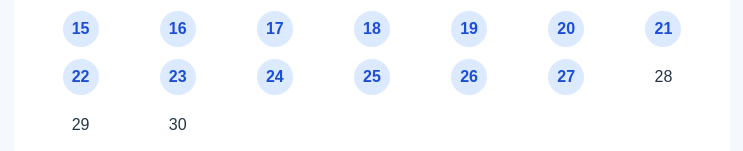
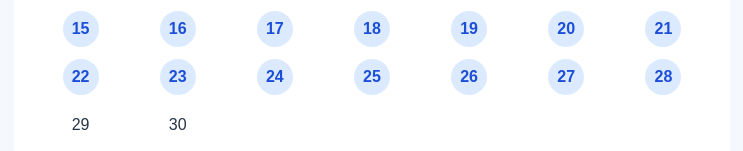
Before and after one commit to hmda849/ai-useful-site, a plain HTML site: page calendar.html in a window 1280 px wide. Shown: the part 303-454 px from the top of the page, without its empty margins (268-1011 px from the left). Drawn offline with Linux system fonts and the light colour scheme.

Commit message:
Update article calendar

```diff
--- a/calendar.html
+++ b/calendar.html
@@ -96,7 +96,7 @@ td a:hover {
 </div>
 
 <script>
-const articleDates = new Set(["2026-11-08", "2026-11-09", "2026-11-10", "2026-11-11", "2026-11-12", "2026-11-13", "2026-11-14", "2026-11-15", "2026-11-16", "2026-11-17", "2026-11-18", "2026-11-19", "2026-11-20", "2026-11-21", "2026-11-22", "2026-11-23", "2026-11-24", "2026-11-25", "2026-11-26", "2026-11-27"]);
+const articleDates = new Set(["2026-11-08", "2026-11-09", "2026-11-10", "2026-11-11", "2026-11-12", "2026-11-13", "2026-11-14", "2026-11-15", "2026-11-16", "2026-11-17", "2026-11-18", "2026-11-19", "2026-11-20", "2026-11-21", "2026-11-22", "2026-11-23", "2026-11-24", "2026-11-25", "2026-11-26", "2026-11-27", "2026-11-28"]);
 let current = new Date();
 current.setDate(1);
 
```
